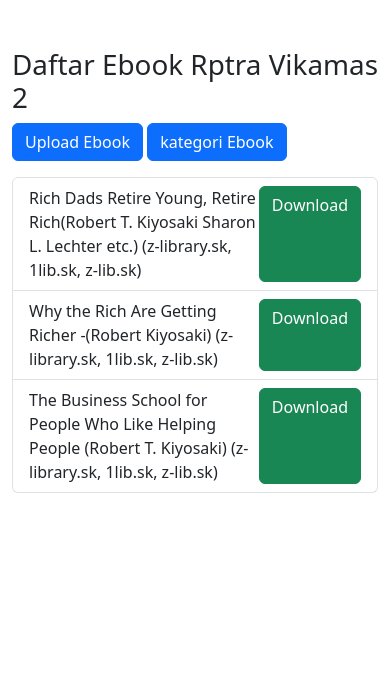
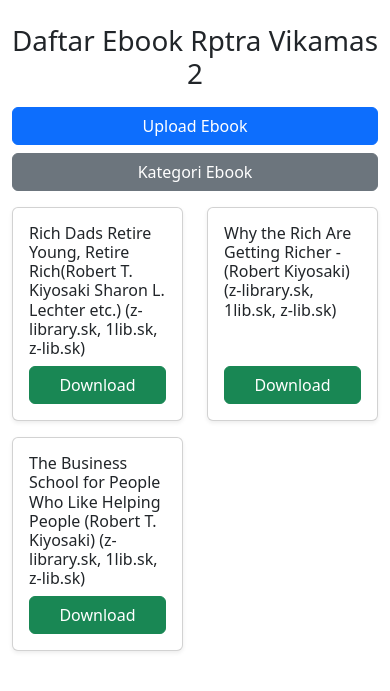
Before and after one commit to yluo12345/Ebook_Rptra_vikamas2, a Flask app: page / in a window 390 px wide. Shown: the top 691 px of the page. Run offline with Flask 3, Linux system fonts and the light colour scheme; data comes from the database, SQL or seed files in the repository.

Commit message:
membuat responsive di hp

```diff
--- a/templates/index.html
+++ b/templates/index.html
@@ -2,22 +2,42 @@
 <html>
 <head>
     <title>Ebook</title>
+
+    <!-- WAJIB untuk responsive -->
+    <meta name="viewport" content="width=device-width, initial-scale=1">
+
     <link href="https://cdn.jsdelivr.net/npm/bootstrap@5.3.0/dist/css/bootstrap.min.css" rel="stylesheet">
 </head>
-<body class="container mt-5">
 
-<h1>Daftar Ebook Rptra Vikamas 2</h1>
-<a href="/upload" class="btn btn-primary mb-3">Upload Ebook</a>
-<a href="/upload" class="btn btn-primary mb-3">kategori Ebook</a>
+<body>
+<div class="container mt-4">
 
-<ul class="list-group">
-    {% for ebook in ebooks %}
-        <li class="list-group-item d-flex justify-content-between">
-            {{ ebook.title }}
-            <a href="/download/{{ ebook.filename }}" class="btn btn-success">Download</a>
-        </li>
-    {% endfor %}
-</ul>
+    <h1 class="mb-3 text-center">Daftar Ebook Rptra Vikamas 2</h1>
 
+    <!-- Tombol -->
+    <div class="d-flex flex-column flex-md-row gap-2 mb-3">
+        <a href="/upload" class="btn btn-primary w-100">Upload Ebook</a>
+        <a href="/kategori" class="btn btn-secondary w-100">Kategori Ebook</a>
+    </div>
+
+    <!-- Grid Ebook -->
+    <div class="row">
+        {% for ebook in ebooks %}
+        <div class="col-6 col-md-4 col-lg-3 mb-3">
+            <div class="card h-100 shadow-sm">
+                <div class="card-body d-flex flex-column">
+                    <h6 class="card-title">{{ ebook.title }}</h6>
+
+                    <a href="/download/{{ ebook.filename }}"
+                       class="btn btn-success mt-auto w-100">
+                       Download
+                    </a>
+                </div>
+            </div>
+        </div>
+        {% endfor %}
+    </div>
+
+</div>
 </body>
 </html>
```
